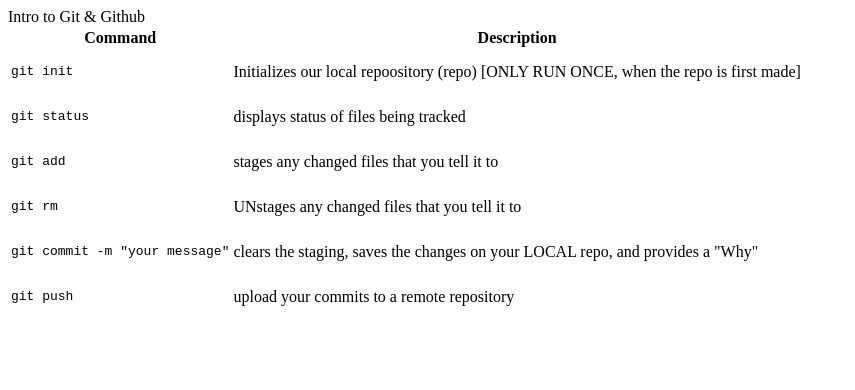
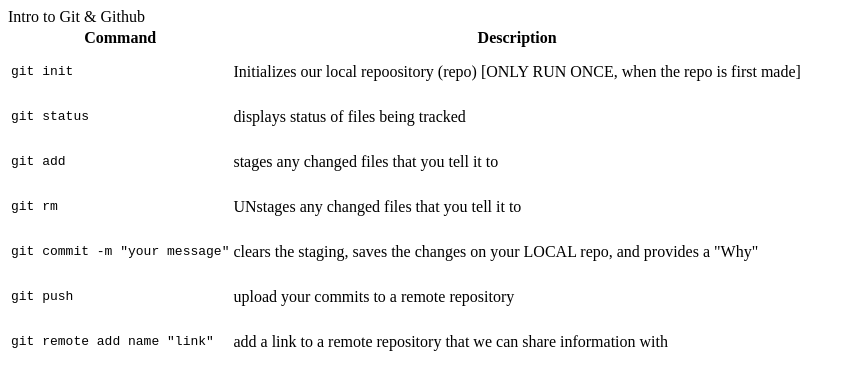
Before and after one commit to shawksly/introToGit, a plain HTML site: page index.html in a window 1280 px wide. Shown: the whole page, without its empty margins (0-855 px from the left). Drawn offline with Linux system fonts and the light colour scheme.

Commit message:
added notes for remote command

```diff
--- a/index.html
+++ b/index.html
@@ -43,6 +43,10 @@
                 <td><pre>git push</pre></td>
                 <td>upload your commits to a remote repository</td>
             </tr>
+            <tr>
+                <td><pre>git remote add name "link"</pre></td>
+                <td>add a link to a remote repository that we can share information with</td>
+            </tr>
         </tbody>
     </table>
 </body>
```
